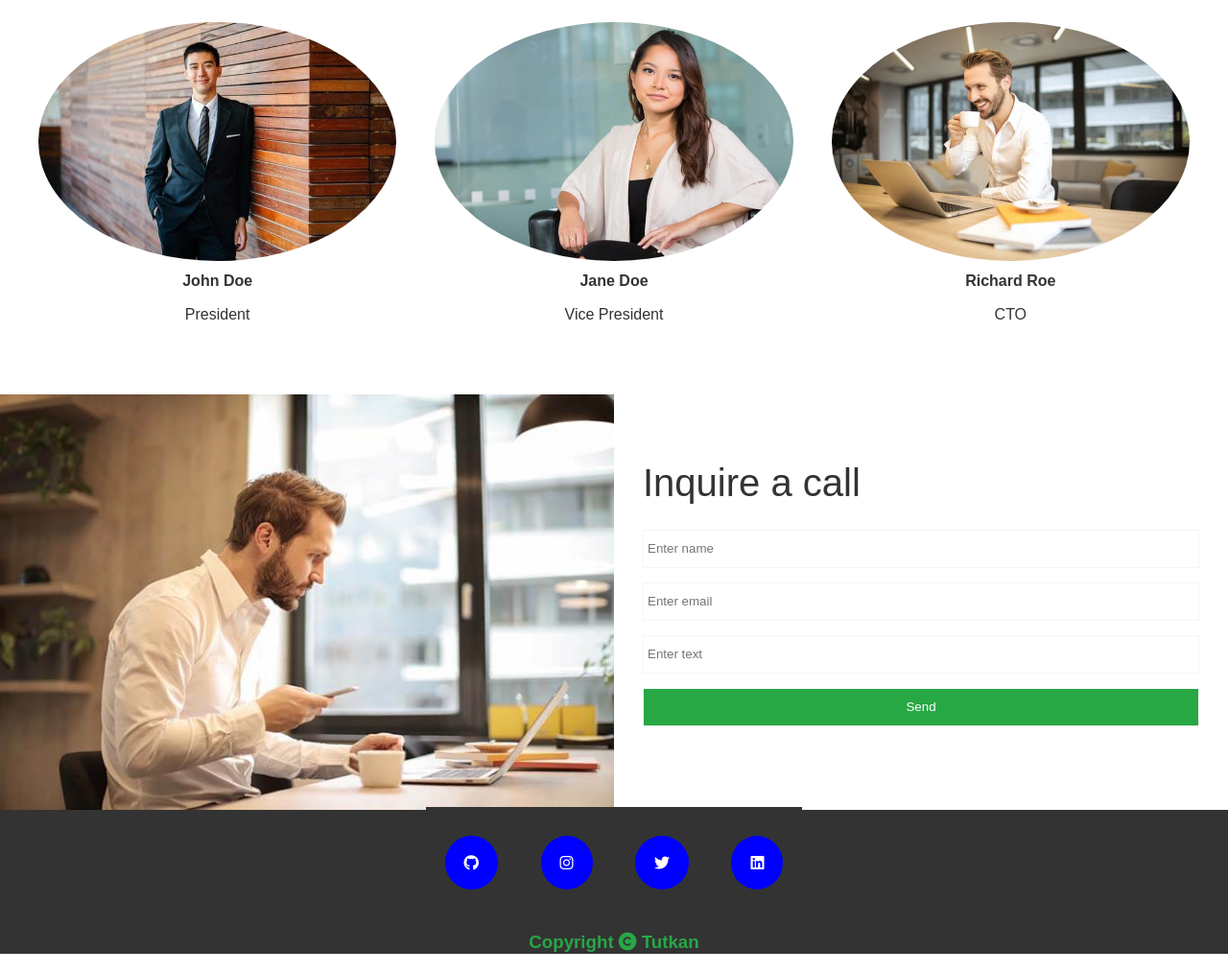
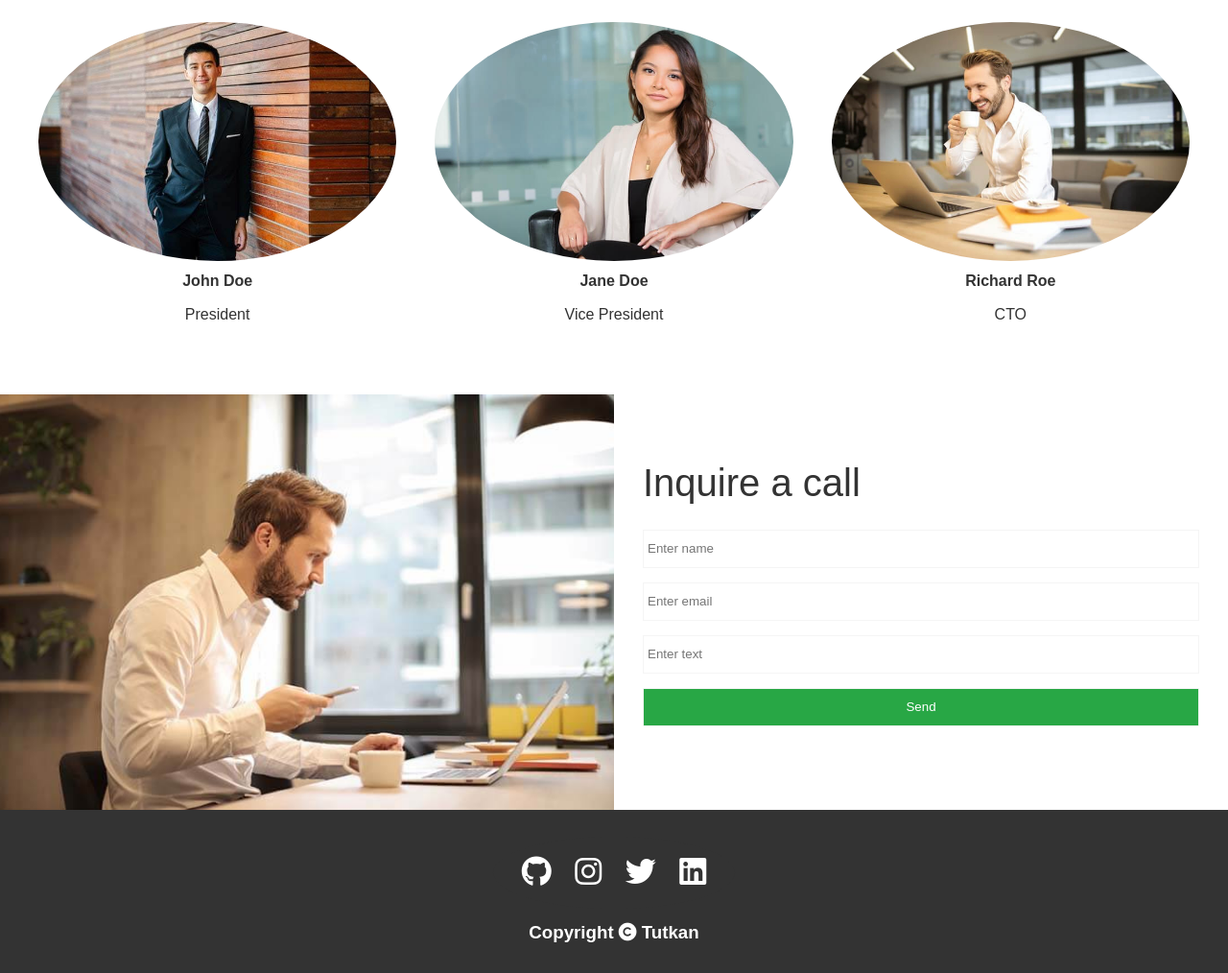
Before and after one commit to Akintutkan/EdgeLedger-Web-site, a plain HTML site: page index.html in a window 1280 px wide. Shown: the part 3006-4020 px from the top of the page at 96% size. Drawn offline with Linux system fonts and the light colour scheme.

Commit message:
EdgeLedger-Web-site

```diff
--- a/css/media.css
+++ b/css/media.css
@@ -15,4 +15,5 @@
     .flex-columns .column,
     .flex-grid .column{
         flex:100%;
-        max-width:100%; }
+        max-width: 100%; }
+    }
--- a/css/style.css
+++ b/css/style.css
@@ -116,6 +116,14 @@ img{
     font-weight: 400;
     font-family: 'ınter', sans-serif ;
 }
+.iconsdark{
+    background-color: var(--dark-color);
+    color:var(--light-color);
+    padding:20px;
+    border-radius: 50%;
+    margin-bottom: 10px;
+
+}
 .flex-items>img{
     border-radius: 50%;
 }
@@ -151,11 +159,11 @@ img{
     flex-direction: column;
     align-items: center;
     justify-content: center;
-    height: 150px;
+    height: 170px;
 }
 .footer a{
     color: var(--light-color);
-    margin: 0 20px;
+    margin: 0 10px;
 }
 .footer a:hover{
     color:var(--primary-color)
--- a/css/utilities.css
+++ b/css/utilities.css
@@ -14,7 +14,9 @@
 .text-secondary {
     color: var(--secondary-color);
 }
-
+.text-light{
+    color: var(--light-color);
+}
 /* Button */
 .btn {
     cursor: pointer;
--- a/index.html
+++ b/index.html
@@ -216,13 +216,13 @@
     </section>
     <!-- footer -->
     <div class="footer bg-dark">
-      <div class=" icons bg-dark">
-        <a href="https://github.com/Akintutkan" target="_blank"><i class="fa-brands fa-github"></i></a>
-        <a href="https://www.instagram.com/akintutkan/?hl=tr" target="_blank"><i class="fa-brands fa-instagram"></i></a>
-        <a href="https://twitter.com/Akintutkan" target="_blank"><i class="fa-brands fa-twitter"></i></a>
-        <a href="https://www.linkedin.com/in/ahmet-akin-tutkan/" target="_blank"><i class="fa-brands fa-linkedin"></i></a>
+      <div class=" iconsdark bg-dark">
+        <a href="https://github.com/Akintutkan" target="_blank"><i class="fa-brands fa-github fa-2x"></i></a>
+        <a href="https://www.instagram.com/akintutkan/?hl=tr" target="_blank"><i class="fa-brands fa-instagram fa-2x"></i></a>
+        <a href="https://twitter.com/Akintutkan" target="_blank"><i class="fa-brands fa-twitter fa-2x"></i></a>
+        <a href="https://www.linkedin.com/in/ahmet-akin-tutkan/" target="_blank"><i class="fa-brands fa-linkedin fa-2x"></i></a>
       </div>
-      <div class="content text-primary ">
+      <div class="content text-light ">
         <h3>Copyright <i class="fa-solid fa-copyright"></i> Tutkan </h3>
       </div>
     </div>
```
